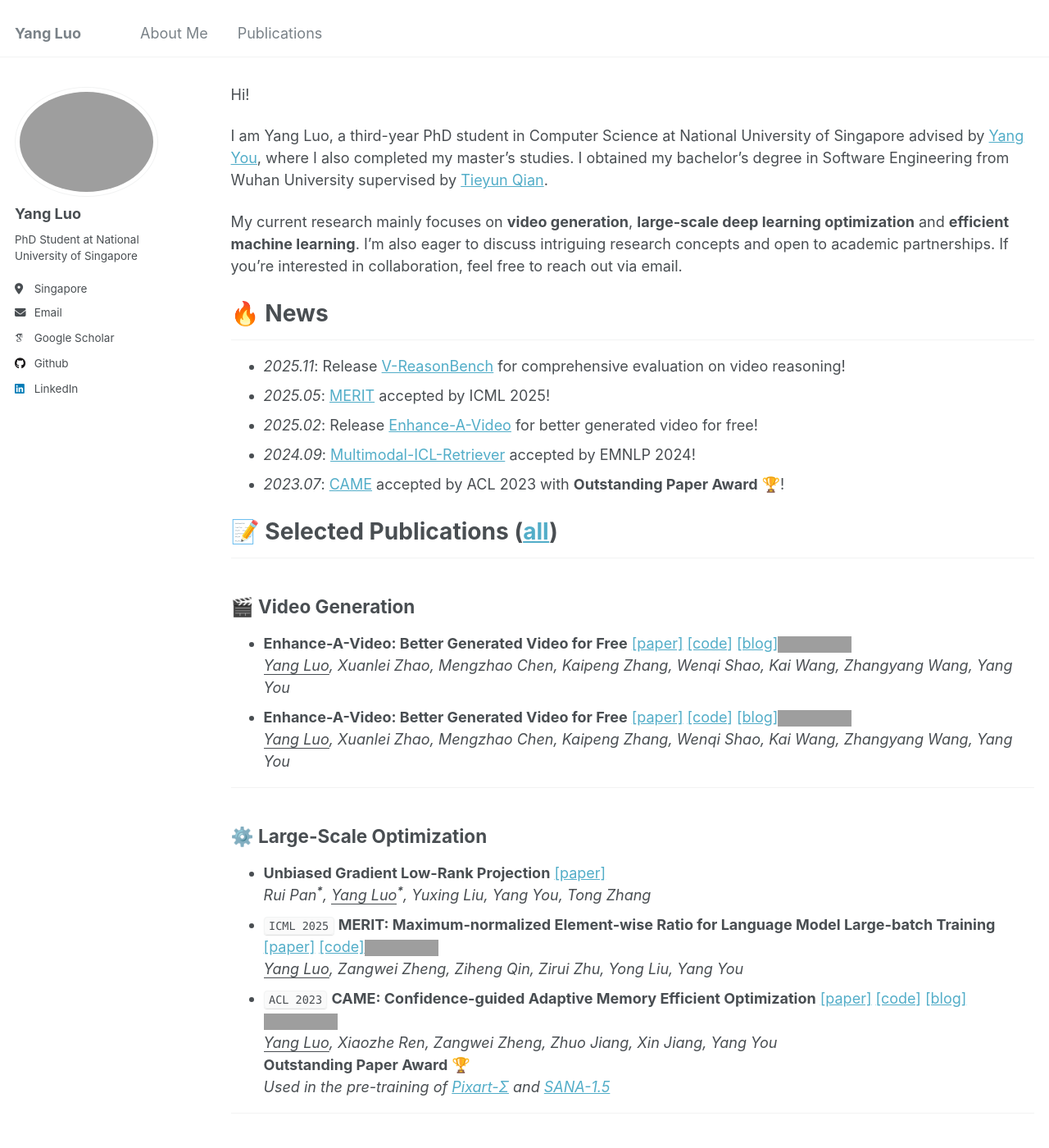
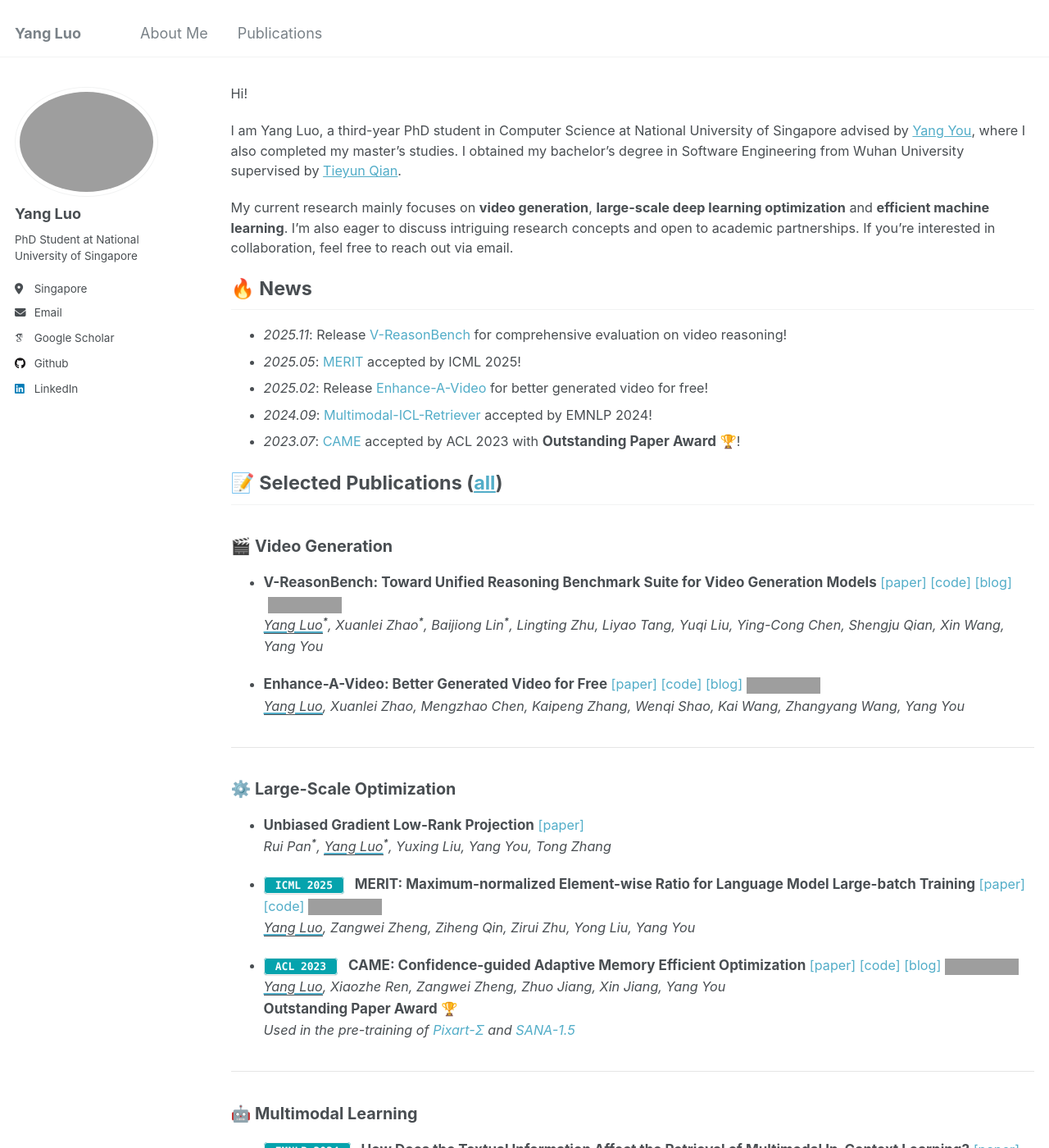
Before and after one commit to yangluo7/yangluo7.github.io, a Jekyll site: the page built from _pages/about.md, in a window 1280 px wide and 1400 px high. Shown: the whole window at 82% size. Built offline with Jekyll 4.4.1, drawn with Linux system fonts in a browser that asks for light colours; some web fonts are replaced; some of the changed text lies outside the part shown; grey boxes are pictures that could not be loaded.

Commit message:
Info Update

```diff
--- a/Gemfile
+++ b/Gemfile
@@ -3,7 +3,7 @@ source 'https://rubygems.org'
 group :jekyll_plugins do
   gem 'jekyll'
   gem 'jekyll-feed'
-  gem 'jekyll-sitemap'
+  # gem 'jekyll-sitemap'
   gem 'jemoji'
   gem 'webrick', '~> 1.8'
 end
--- a/_config.yml
+++ b/_config.yml
@@ -292,21 +292,21 @@ permalink: /:categories/:title/
 timezone: Etc/UTC # http://en.wikipedia.org/wiki/List_of_tz_database_time_zones
 
 
-# Plugins
-plugins:
-  - jekyll-feed
-  - jekyll-gist
-  - jekyll-paginate
-  - jekyll-sitemap
-  - jemoji
+# # Plugins
+# plugins:
+#   - jekyll-feed
+#   - jekyll-gist
+#   - jekyll-paginate
+#   - jekyll-sitemap
+#   - jemoji
 
-# Mimic GitHub Pages with --safe
-whitelist:
-  - jekyll-feed
-  - jekyll-gist
-  - jekyll-paginate
-  - jekyll-sitemap
-  - jemoji
+# # Mimic GitHub Pages with --safe
+# whitelist:
+#   - jekyll-feed
+#   - jekyll-gist
+#   - jekyll-paginate
+#   - jekyll-sitemap
+#   - jemoji
 
 
 # Archives
--- a/_includes/footer.html
+++ b/_includes/footer.html
@@ -1,25 +1,3 @@
 {% include base_path %}
 
-{% if site.author.github or site.author.bitbucket or site.atom_feed.hide != true %}
-<div class="page__footer-follow">
-  <ul class="social-icons">
-    {% if site.data.ui-text[site.locale].follow_label %}
-      <li><strong>{{ site.data.ui-text[site.locale].follow_label }}</strong></li>
-    {% endif %}
-    {% if site.author.github %}
-      <li><a href="http://github.com/{{ site.author.github }}"><i class="fab fa-github" aria-hidden="true"></i> GitHub</a></li>
-    {% endif %}
-    {% if site.author.bitbucket %}
-      <li><a href="http://bitbucket.org/{{ site.author.bitbucket }}"><i class="fab fa-bitbucket" aria-hidden="true"></i> Bitbucket</a></li>
-    {% endif %}
-    {% if site.atom_feed.hide != true %}
-    <li><a href="{% if site.atom_feed.path %}{{ site.atom_feed.path }}{% else %}{{ base_path }}/feed.xml{% endif %}"><i class="fa fa-fw fa-rss-square" aria-hidden="true"></i> {{ site.data.ui-text[site.locale].feed_label | default: "Feed" }}</a></li>
-    {% endif %}
-  </ul>
-</div>
-{% endif %}
-
-<div class="page__footer-copyright">
-  &copy; {{ site.time | date: '%Y' }} {{ site.name | default: site.title }}, {{ site.data.ui-text[site.locale].powered_by | default: "Powered by" }} <a href="http://jekyllrb.com" rel="nofollow">Jekyll</a> &amp; <a href="https://github.com/academicpages/academicpages.github.io">AcademicPages</a>, a fork of <a href="https://mademistakes.com/work/minimal-mistakes-jekyll-theme/" rel="nofollow">Minimal Mistakes</a>.<br />
-  Site last updated {{ "now" | date: '%Y-%m-%d' %}}
-</div>
+<!-- Footer content removed -->
--- a/_includes/footer/custom.html
+++ b/_includes/footer/custom.html
@@ -1,3 +1,3 @@
 <!-- start custom footer snippets -->
-<a href="/sitemap/">Sitemap</a>
+
 <!-- end custom footer snippets -->
--- a/_pages/about.md
+++ b/_pages/about.md
@@ -29,14 +29,14 @@ My current research mainly focuses on  **video generation**, **large-scale deep
 ## 🎬 Video Generation
 <ul>
   <li>
-    <strong>Enhance-A-Video: Better Generated Video for Free</strong>
+    <strong>V-ReasonBench: Toward Unified Reasoning Benchmark Suite for Video Generation Models</strong>
     <div style="display: inline">
         <a href="https://arxiv.org/abs/2511.16668"> [paper]</a>
         <a href="https://github.com/yangluo7/V-ReasonBench"> [code]</a>
         <a href="https://oahzxl.github.io/VReasonBench/"> [blog]</a>
     </div>
     <img src='https://img.shields.io/github/stars/yangluo7/V-ReasonBench.svg?style=social&label=Star' alt="sym" height="100%">
-    <div><i><u>Yang Luo</u>, Xuanlei Zhao, Mengzhao Chen, Kaipeng Zhang, Wenqi Shao, Kai Wang, Zhangyang Wang, Yang You</i></div>
+    <div><i><u>Yang Luo</u><b><sup>*</sup></b>, Xuanlei Zhao<b><sup>*</sup></b>, Baijiong Lin<b><sup>*</sup></b>, Lingting Zhu, Liyao Tang, Yuqi Liu, Ying-Cong Chen, Shengju Qian, Xin Wang, Yang You</i></div>
   </li>
   <li>
     <strong>Enhance-A-Video: Better Generated Video for Free</strong>
--- a/_sass/_page.scss
+++ b/_sass/_page.scss
@@ -64,10 +64,15 @@
     margin-top: 1em;
     padding-bottom: 0.5em;
     border-bottom: 1px solid $border-color;
+    font-size: 1.3em;  /* Reduced h1 size */
+  }
+
+  h2 {
+    font-size: 1.1em;  /* Reduced h2 size */
   }
 
   p, li, dl {
-      font-size: 1em;
+    font-size: 0.9em;  /* Reduced from 1em to 0.9em */
   }
 
     /* paragraph indents */
@@ -115,6 +120,73 @@
   blockquote + .small {
     margin-top: -1.5em;
     padding-left: 1.25rem;
+  }
+
+  /* Custom styles for academic homepage */
+  ul li {
+    margin-bottom: 1.2em;
+    line-height: 1.6;
+  }
+
+  /* Reduce spacing for News section (first ul after h1) */
+  h1 + ul li {
+    margin-bottom: 0.5em;
+    line-height: 1.5;
+  }
+
+  ul li strong {
+    font-size: 1.05em;
+  }
+
+  /* Conference tag styling */
+  code.language-plaintext.highlighter-rouge {
+    background-color: #05a3ad;
+    color: white;
+    padding: 2px 8px;
+    border-radius: 4px;
+    font-size: 0.8em;
+    font-weight: 600;
+    margin-right: 8px;
+  }
+
+  /* GitHub star badge alignment */
+  ul li img[alt="sym"] {
+    vertical-align: middle;
+    margin-left: 5px;
+  }
+
+  /* Author underline styling */
+  u {
+    text-decoration: underline;
+    text-decoration-color: #52adc8;
+    text-decoration-thickness: 2px;
+    text-underline-offset: 2px;
+  }
+
+  /* Horizontal rule styling */
+  hr {
+    margin: 2em 0;
+    border: 0;
+    border-top: 1px solid #e5e5e5;
+  }
+
+  /* Links in publications */
+  ul li a {
+    color: #52adc8;
+    text-decoration: none;
+    border-bottom: 1px solid transparent;
+    transition: all 0.2s ease;
+
+    &:hover {
+      color: #2980b9;
+      border-bottom-color: #2980b9;
+    }
+  }
+
+  /* Equal contribution superscript */
+  sup {
+    font-size: 0.7em;
+    line-height: 0;
   }
 }
 
```
Lines whose indentation alone changed are shown as unchanged.
